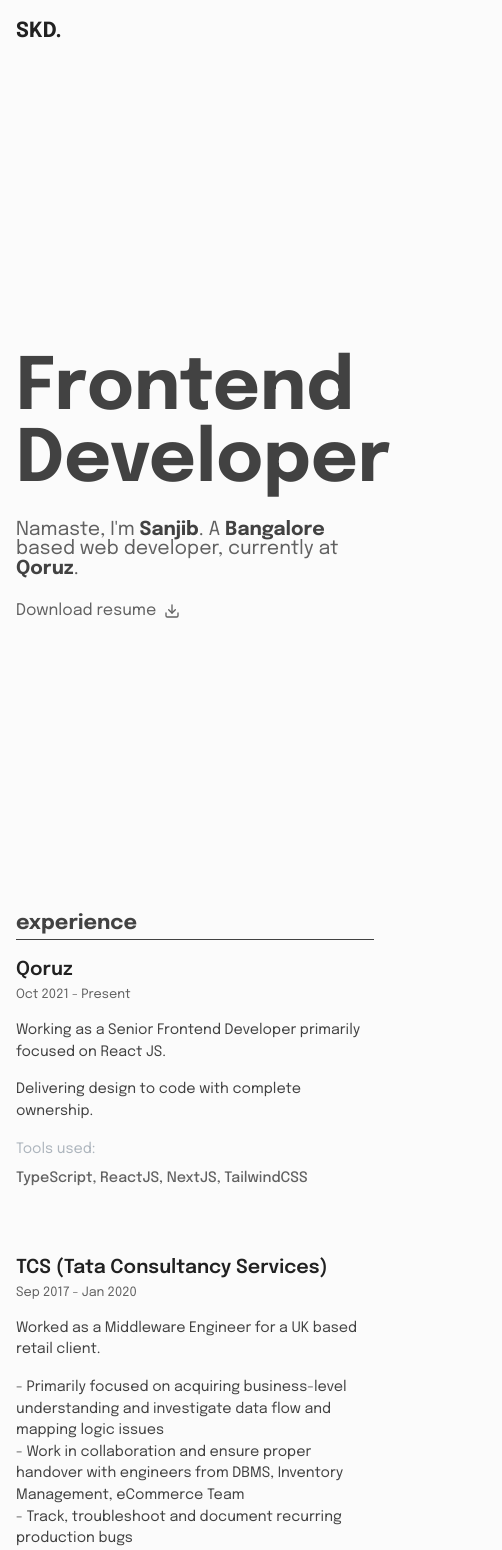
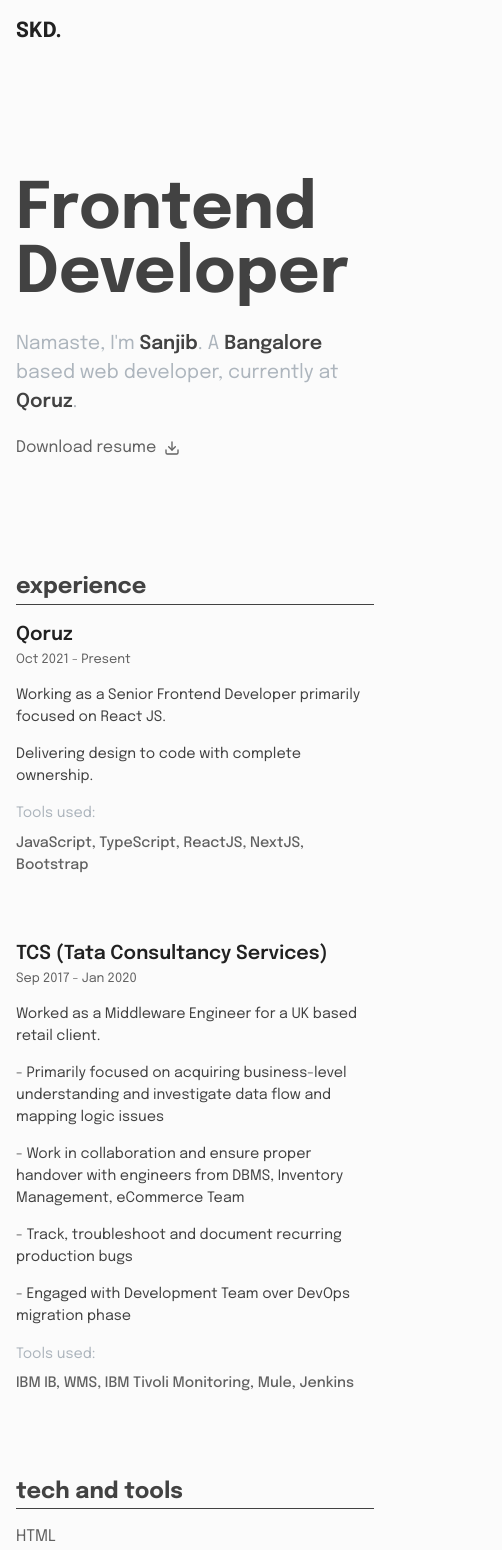
Before and after one commit to sanjibdey104/portfolio-v1, a Next.js app: page / in a window 390 px wide. Shown: the top 1550 px of the page, 502 px wide, since content can reach past the window. Built offline with nearby package versions, Linux system fonts and the light colour scheme.

Commit message:
update: mobile view adjustments

```diff
--- a/components/Work.js
+++ b/components/Work.js
@@ -88,7 +88,7 @@
               <h4>Tools used:</h4>
 
               <p className="tools-used">
-                TypeScript, ReactJS, NextJS, TailwindCSS
+                JavaScript, TypeScript, ReactJS, NextJS, Bootstrap
               </p>
             </div>
           </div>
@@ -104,23 +104,19 @@
           <div className="job-desc">
             <p>Worked as a Middleware Engineer for a UK based retail client.</p>
 
-            <ul>
-              <li>
-                - Primarily focused on acquiring business-level understanding
-                and investigate data flow and mapping logic issues
-              </li>
-              <li>
-                - Work in collaboration and ensure proper handover with
-                engineers from DBMS, Inventory Management, eCommerce Team
-              </li>
+            <p>
+              - Primarily focused on acquiring business-level understanding and
+              investigate data flow and mapping logic issues
+            </p>
 
-              <li>
-                - Track, troubleshoot and document recurring production bugs
-              </li>
-              <li>
-                - Engaged with Development Team over DevOps migration phase
-              </li>
-            </ul>
+            <p>
+              - Work in collaboration and ensure proper handover with engineers
+              from DBMS, Inventory Management, eCommerce Team
+            </p>
+
+            <p>- Track, troubleshoot and document recurring production bugs</p>
+
+            <p>- Engaged with Development Team over DevOps migration phase</p>
 
             <div className="tools-desc">
               <h4>Tools used:</h4>
--- a/components/custom/ContactForm.js
+++ b/components/custom/ContactForm.js
@@ -53,6 +53,12 @@
     font-size: 0.85rem;
     font-weight: 500;
     padding: 0.5rem 0;
+  }
+
+  @media (max-width: 768px) {
+    .submit-button {
+      margin: 0;
+    }
   }
 `;
 
--- a/components/custom/CustomHead.js
+++ b/components/custom/CustomHead.js
@@ -30,10 +30,6 @@
         crossOrigin="true"
       />
       <link
-        href="https://fonts.googleapis.com/css2?family=Inter:ital,opsz,wght@0,14..32,100..900;1,14..32,100..900&display=swap"
-        rel="stylesheet"
-      />
-      <link
         href="https://fonts.googleapis.com/css2?family=Epilogue:ital,wght@0,100..900;1,100..900&family=Inter:ital,opsz,wght@0,14..32,100..900;1,14..32,100..900&display=swap"
         rel="stylesheet"
       />
--- a/components/layout/Footer.js
+++ b/components/layout/Footer.js
@@ -5,11 +5,18 @@
 const StyledFooter = styled.footer`
   display: flex;
   justify-content: space-between;
-  gap: 2rem;
+  gap: 5rem;
   padding: 5rem 0 2rem 0;
 
   & > section {
     flex: 1;
+  }
+  @media (max-width: 768px) {
+    flex-wrap: wrap;
+
+    .left {
+      order: 2;
+    }
   }
 
   .left {
@@ -45,6 +52,7 @@
     display: flex;
     flex-direction: column;
     gap: 0.5rem;
+    color: var(--fg-lightest);
 
     .tech-behind {
       display: flex;
--- a/pages/index.js
+++ b/pages/index.js
@@ -14,7 +14,7 @@
   }
 
   .section-title {
-    font-size: clamp(1.3rem, 1.8vw, 1.5rem);
+    font-size: clamp(1.4rem, 1.8vw, 1.6rem);
     border-bottom: 1px solid;
   }
 
@@ -85,8 +85,7 @@
 
   .brief-intro-text {
     font-size: 1.2rem;
-    line-height: 1.2rem;
-    color: var(--fg-lighter);
+    color: var(--fg-lightest);
 
     p {
       display: inline-block;
@@ -97,12 +96,11 @@
     p.location-name,
     a.current-company {
       color: var(--fg-light);
-      font-weight: bolder;
+      font-weight: 600;
     }
   }
 
-  .cta {
-    a {
+  .download-resume-handler {
     display: flex;
     align-items: center;
     gap: 8px;
@@ -120,6 +118,14 @@
     &:focus {
       color: var(--fg-light);
     }
+  }
+
+  @media (max-width: 768px) {
+    height: 60vh;
+
+    .hero-text {
+      font-size: clamp(4rem, 14vw, 6rem);
+      line-height: clamp(4rem, 14vw, 6rem);
     }
   }
 `;
@@ -144,11 +150,13 @@
           .
         </div>
 
-        <div className="cta">
-          <a href="Resume_Sanjib_Kumar_Dey.pdf" download>
+        <a
+          className="download-resume-handler"
+          href="Resume_Sanjib_Kumar_Dey.pdf"
+          download
+        >
           <span>Download resume</span> <FiDownload />
         </a>
-        </div>
       </Intro>
 
       <div className="about-section">
--- a/styles/globalStyles.js
+++ b/styles/globalStyles.js
@@ -24,21 +24,21 @@
         rgba(10, 40, 50, 0.2) 0px -1px 3px 0px inset;
     }
 
-    html {
-        box-sizing: border-box;
-        font-size: 100%;
-    }
-
     *,*::before,*::after {
         box-sizing: inherit;
         margin: 0;
         padding: 0;
     }
 
+    html {
+        box-sizing: border-box;
+        font-size: 100%;
+    }
+
+
+
     body {
         width: 100%;
-        height: 100vh;
-
         line-height: 1.5;
         background-color: var(--bg-light);
         font-family: var(--font-primary);
@@ -82,10 +82,10 @@
         display: flex;
         flex-direction: column;
         justify-content: space-between;
-        /* gap: 5rem; */
 
         @media (max-width: 768px) {
             width: 100%;
+            margin: 0;
         }
 
     }
```
Lines whose indentation alone changed are shown as unchanged.
